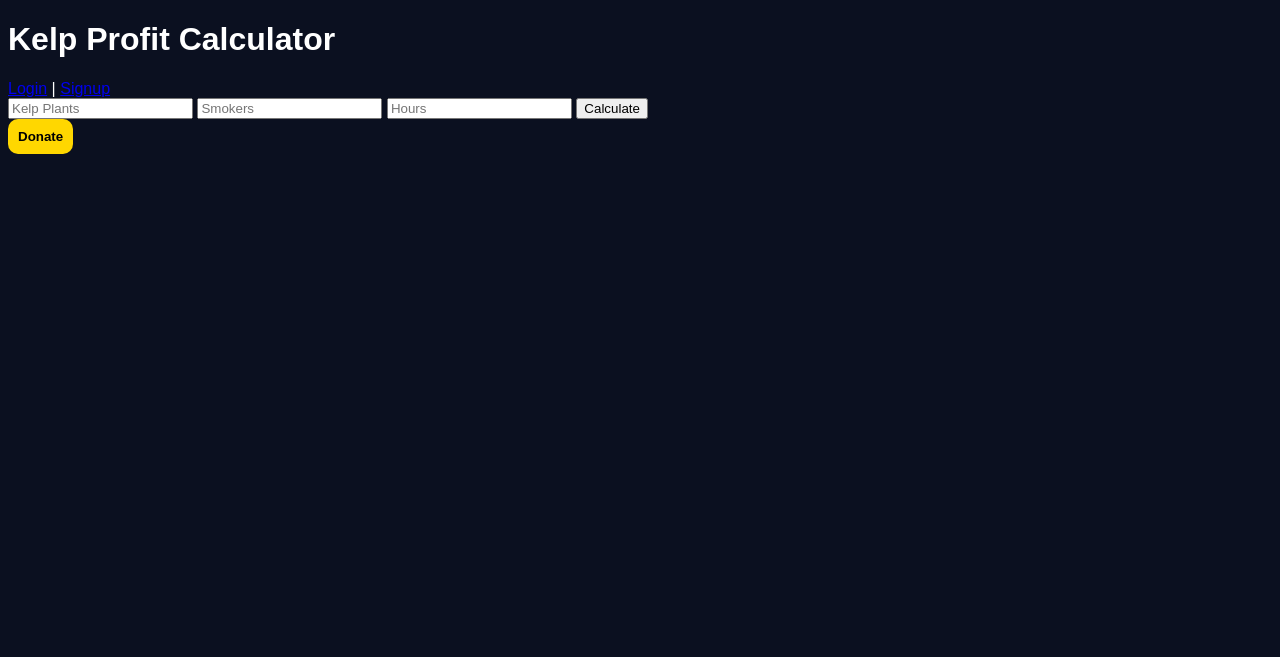
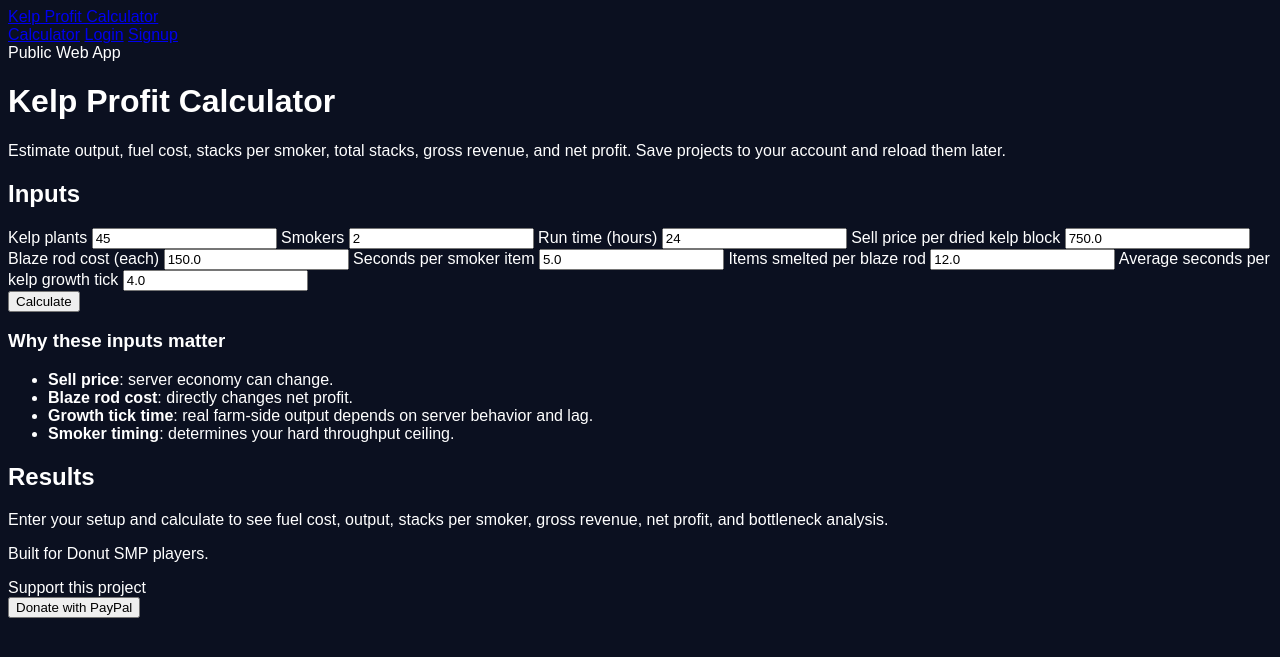
Before and after one commit to thebigman1244/Kelp-farm-donut-smp-calculator, a Flask app: page / in a window 1280 px wide. Shown: the top 657 px of the page. Run offline with Flask 3, Linux system fonts and the light colour scheme.

Commit message:
Refactor index.html for Kelp Profit Calculator

```diff
--- a/templates/index.html
+++ b/templates/index.html
@@ -1,52 +1,137 @@
-<!DOCTYPE html>
-<html>
-<head>
-    <title>Kelp Calculator</title>
-    <link rel="stylesheet" href="{{ url_for('static', filename='styles.css') }}">
-</head>
-<body>
+{% extends "base.html" %}
+{% block title %}Kelp Profit Calculator{% endblock %}
 
-<h1>Kelp Profit Calculator</h1>
+{% block content %}
+<header class="hero">
+    <div>
+        <div class="eyebrow">Public Web App</div>
+        <h1>Kelp Profit Calculator</h1>
+        <p>
+            Estimate output, fuel cost, stacks per smoker, total stacks, gross revenue,
+            and net profit. Save projects to your account and reload them later.
+        </p>
+    </div>
+</header>
 
-{% if current_user.is_authenticated %}
-<p>Logged in as {{ current_user.username }} | <a href="/logout">Logout</a></p>
-{% else %}
-<a href="/login">Login</a> | <a href="/signup">Signup</a>
-{% endif %}
+<div class="grid">
+    <section class="card form-card">
+        <h2>Inputs</h2>
 
-<form method="post">
-    <input name="kelp_plants" placeholder="Kelp Plants" required>
-    <input name="smokers" placeholder="Smokers" required>
-    <input name="hours" placeholder="Hours" required>
-    <button>Calculate</button>
-</form>
+        <form method="post">
+            <div class="form-grid">
+                <label>
+                    <span>Kelp plants</span>
+                    <input type="number" min="1" step="1" name="kelp_plants" value="{{ form.kelp_plants }}" required>
+                </label>
 
-{% if results %}
-<h2>Profit: ${{ results.profit }}</h2>
-<p>Revenue: ${{ results.revenue }}</p>
-<p>Cost: ${{ results.cost }}</p>
-<p>Kelp Stacks: {{ results.stacks }}</p>
-<p>Rod Stacks: {{ results.rod_stacks }}</p>
-<p>Bottleneck: {{ results.bottleneck }}</p>
-{% endif %}
+                <label>
+                    <span>Smokers</span>
+                    <input type="number" min="1" step="1" name="smokers" value="{{ form.smokers }}" required>
+                </label>
 
-{% if current_user.is_authenticated %}
-<form action="/save" method="post">
-    <input name="name" placeholder="Project name">
-    <input name="kelp_plants">
-    <input name="smokers">
-    <input name="hours">
-    <button>Save Project</button>
-</form>
-{% endif %}
+                <label>
+                    <span>Run time (hours)</span>
+                    <input type="number" min="0.01" step="0.01" name="hours" value="{{ form.hours }}" required>
+                </label>
 
-<!-- PAYPAL -->
-<footer>
-<form action="https://www.paypal.com/donate" method="post">
-    <input type="hidden" name="hosted_button_id" value="LHGMF97ZWJSM2">
-    <button class="paypal-btn">Donate</button>
-</form>
-</footer>
+                <label>
+                    <span>Sell price per dried kelp block</span>
+                    <input type="number" min="0" step="0.01" name="sell_price_per_block" value="{{ form.sell_price_per_block }}" required>
+                </label>
 
-</body>
-</html>
+                <label>
+                    <span>Blaze rod cost (each)</span>
+                    <input type="number" min="0" step="0.01" name="blaze_rod_cost" value="{{ form.blaze_rod_cost }}" required>
+                </label>
+
+                <label>
+                    <span>Seconds per smoker item</span>
+                    <input type="number" min="0.01" step="0.01" name="seconds_per_smoker_item" value="{{ form.seconds_per_smoker_item }}" required>
+                </label>
+
+                <label>
+                    <span>Items smelted per blaze rod</span>
+                    <input type="number" min="0.01" step="0.01" name="items_per_blaze_rod" value="{{ form.items_per_blaze_rod }}" required>
+                </label>
+
+                <label>
+                    <span>Average seconds per kelp growth tick</span>
+                    <input type="number" min="0.01" step="0.01" name="seconds_per_growth_tick" value="{{ form.seconds_per_growth_tick }}" required>
+                </label>
+            </div>
+
+            <div class="button-row split">
+                <button type="submit" name="action" value="calculate">Calculate</button>
+
+                {% if current_user.is_authenticated %}
+                    <input class="project-name-input" type="text" name="project_name" placeholder="Project name">
+                    <button type="submit" name="action" value="save_project">Save Project</button>
+                {% endif %}
+            </div>
+
+            <div class="help-box">
+                <h3>Why these inputs matter</h3>
+                <ul>
+                    <li><strong>Sell price</strong>: server economy can change.</li>
+                    <li><strong>Blaze rod cost</strong>: directly changes net profit.</li>
+                    <li><strong>Growth tick time</strong>: real farm-side output depends on server behavior and lag.</li>
+                    <li><strong>Smoker timing</strong>: determines your hard throughput ceiling.</li>
+                </ul>
+            </div>
+        </form>
+    </section>
+
+    <section class="card">
+        <h2>Results</h2>
+
+        {% if results %}
+            <div class="kpi-grid">
+                <div class="kpi">
+                    <div class="label">Estimated gross revenue</div>
+                    <div class="value">{{ fmt_money(results.gross_revenue) }}</div>
+                </div>
+
+                <div class="kpi">
+                    <div class="label">Estimated rod cost</div>
+                    <div class="value">{{ fmt_money(results.blaze_rod_total_cost) }}</div>
+                </div>
+
+                <div class="kpi">
+                    <div class="label">Estimated net profit</div>
+                    <div class="value accent">{{ fmt_money(results.net_profit) }}</div>
+                </div>
+
+                <div class="kpi">
+                    <div class="label">Current bottleneck</div>
+                    <div class="value">{{ results.bottleneck|title }}</div>
+                </div>
+            </div>
+
+            <div class="section-title">Fuel and output</div>
+            <div class="results-grid">
+                <div class="result-row"><span>Blaze rods total</span><strong>{{ fmt_num(results.blaze_rods_total) }}</strong></div>
+                <div class="result-row"><span>Blaze rod stacks total</span><strong>{{ fmt_num(results.blaze_rod_stacks_total) }}</strong></div>
+                <div class="result-row"><span>Blaze rods per smoker</span><strong>{{ fmt_num(results.blaze_rods_per_smoker) }}</strong></div>
+                <div class="result-row"><span>Stacks per smoker</span><strong>{{ fmt_num(results.blaze_rod_stacks_per_smoker) }}</strong></div>
+                <div class="result-row"><span>Processed raw kelp</span><strong>{{ fmt_num(results.processed_raw_kelp) }}</strong></div>
+                <div class="result-row"><span>Dried kelp blocks</span><strong>{{ fmt_num(results.dried_kelp_blocks) }}</strong></div>
+                <div class="result-row"><span>Dried kelp block stacks</span><strong>{{ fmt_num(results.dried_kelp_block_stacks) }}</strong></div>
+            </div>
+
+            <div class="section-title">Capacity analysis</div>
+            <div class="results-grid">
+                <div class="result-row"><span>Farm-side raw kelp estimate</span><strong>{{ fmt_num(results.farm_raw_kelp) }}</strong></div>
+                <div class="result-row"><span>Smoker capacity</span><strong>{{ fmt_num(results.smoker_capacity_raw_kelp) }}</strong></div>
+                <div class="result-row"><span>Unused farm output</span><strong>{{ fmt_num(results.unused_farm_output) }}</strong></div>
+                <div class="result-row"><span>Farm utilization</span><strong>{{ fmt_num(results.farm_utilization) }}%</strong></div>
+                <div class="result-row"><span>Smoker utilization</span><strong>{{ fmt_num(results.smoker_utilization) }}%</strong></div>
+            </div>
+        {% else %}
+            <div class="empty-state">
+                Enter your setup and calculate to see fuel cost, output, stacks per smoker,
+                gross revenue, net profit, and bottleneck analysis.
+            </div>
+        {% endif %}
+    </section>
+</div>
+{% endblock %}
```
